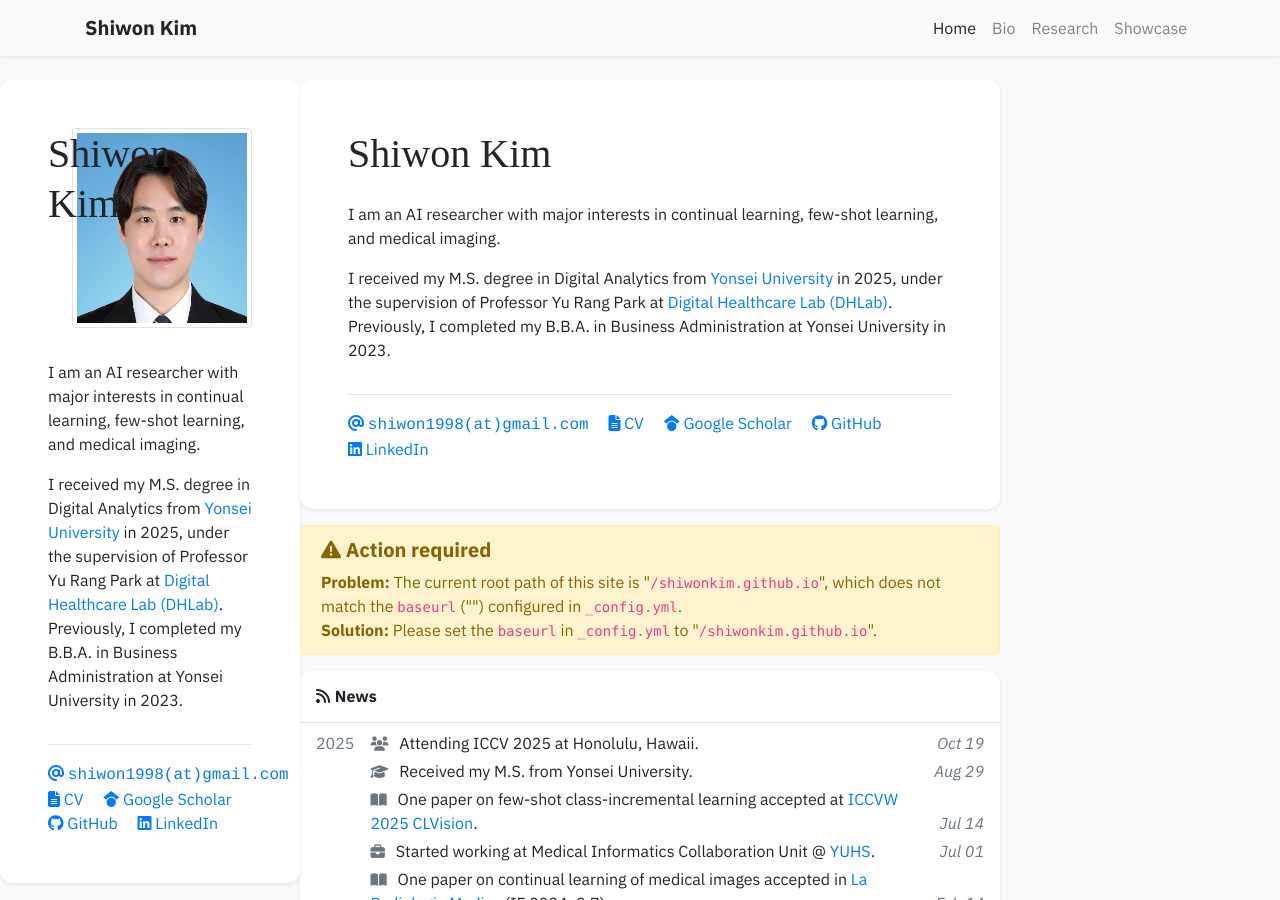
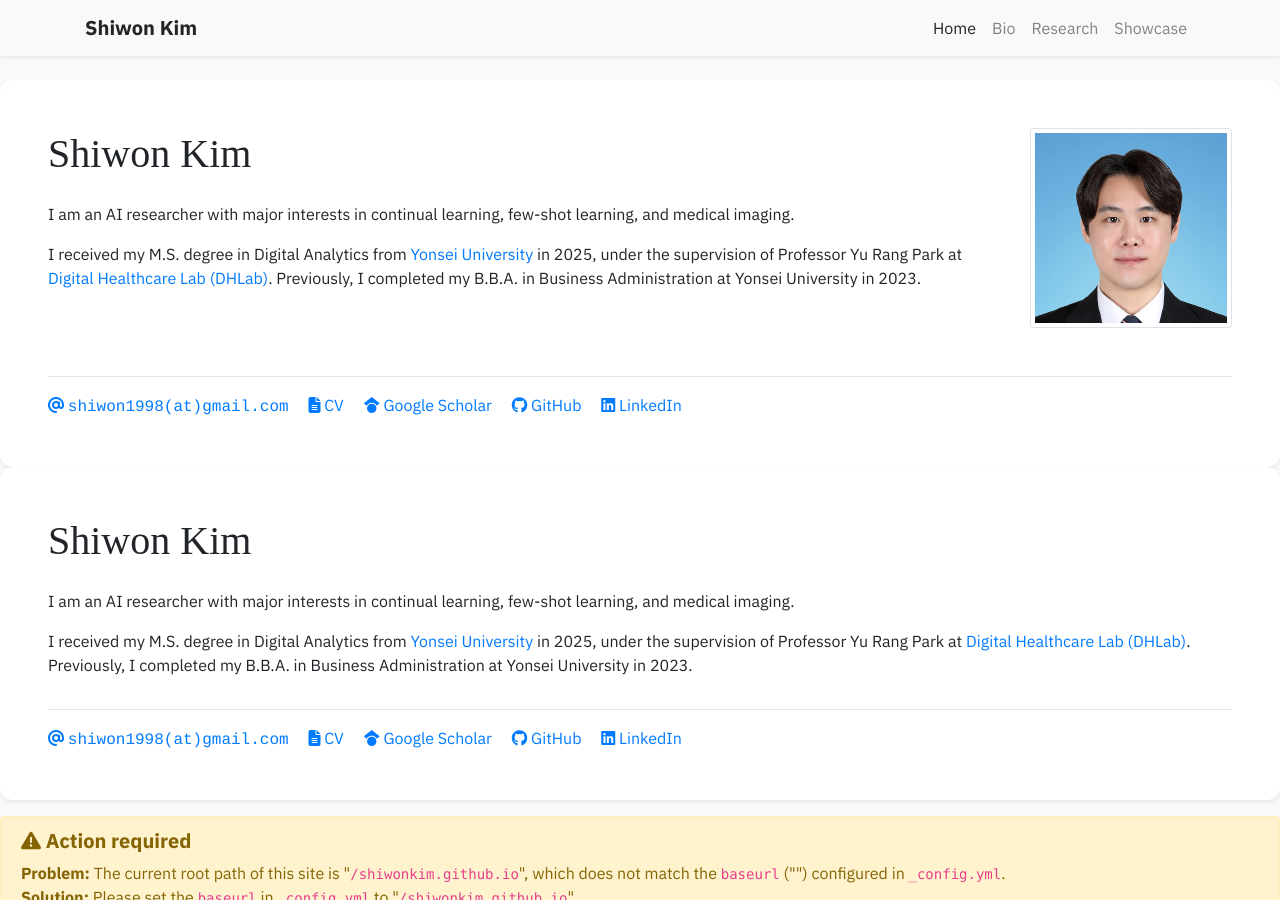
Before and after one commit to shiwonkim/shiwonkim.github.io, a Jekyll site: the page built from index.html, in a window 1280 px wide and 900 px high. Built offline with Jekyll 4.4.1, drawn with Linux system fonts in a browser that asks for light colours; nearby versions of some CDN libraries; some web fonts are replaced; a style sheet for code colours, icons or effects is not loaded.

Commit message:
edit profile

```diff
--- a/index.html
+++ b/index.html
@@ -5,11 +5,11 @@ navbar_title: Home
 ---
 
 <div class="row">
-  <div style="width: 300px;">
+  <div style="width: 500;">
     {% include widgets/profile_card.html %}
   </div>
 
-  <div style="width: 700px;">
+  <div style="width: 1500px;">
     {% include widgets/about_card.html %}
 
     {% include widgets/debug_repo_name.html %}
```
